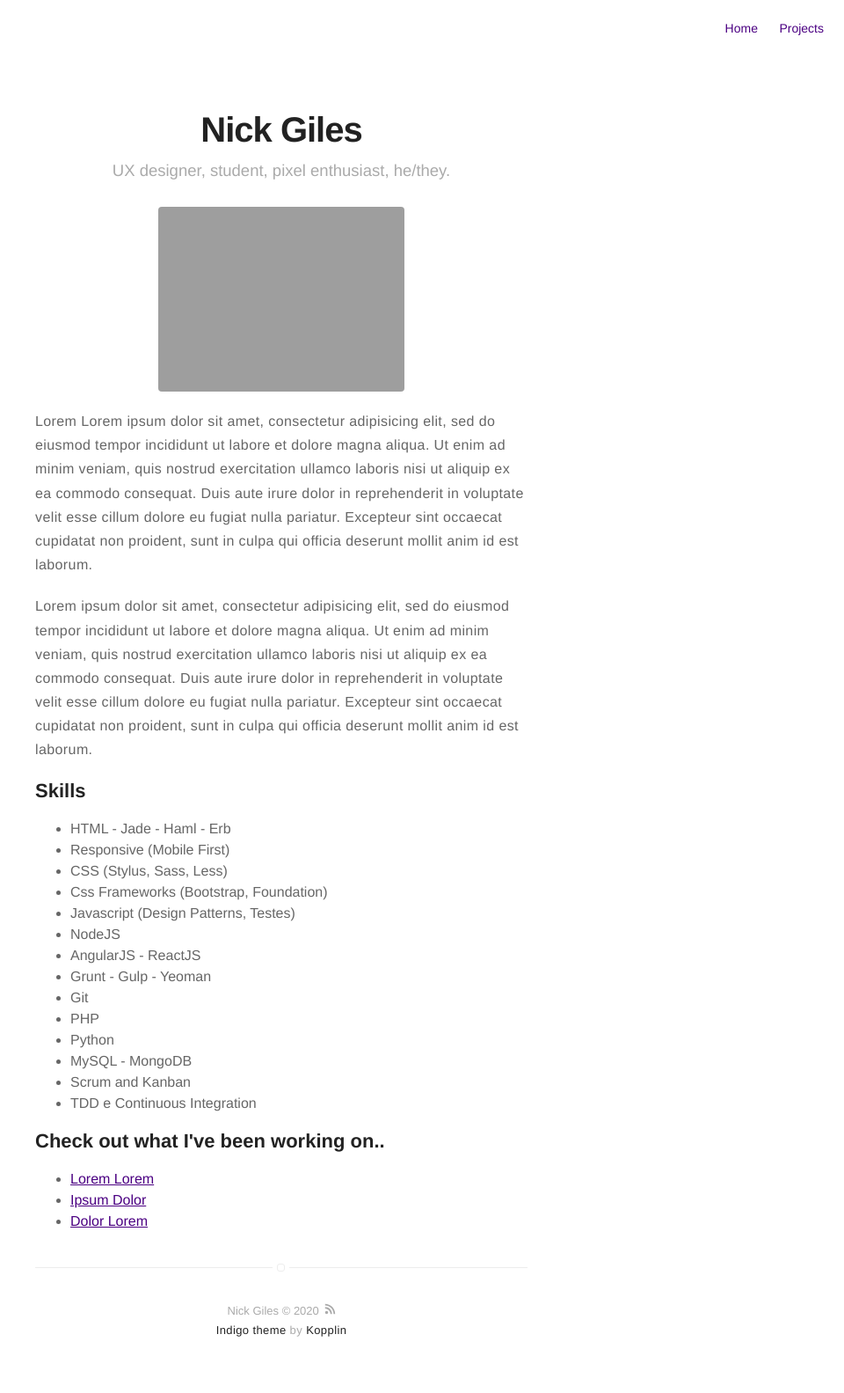
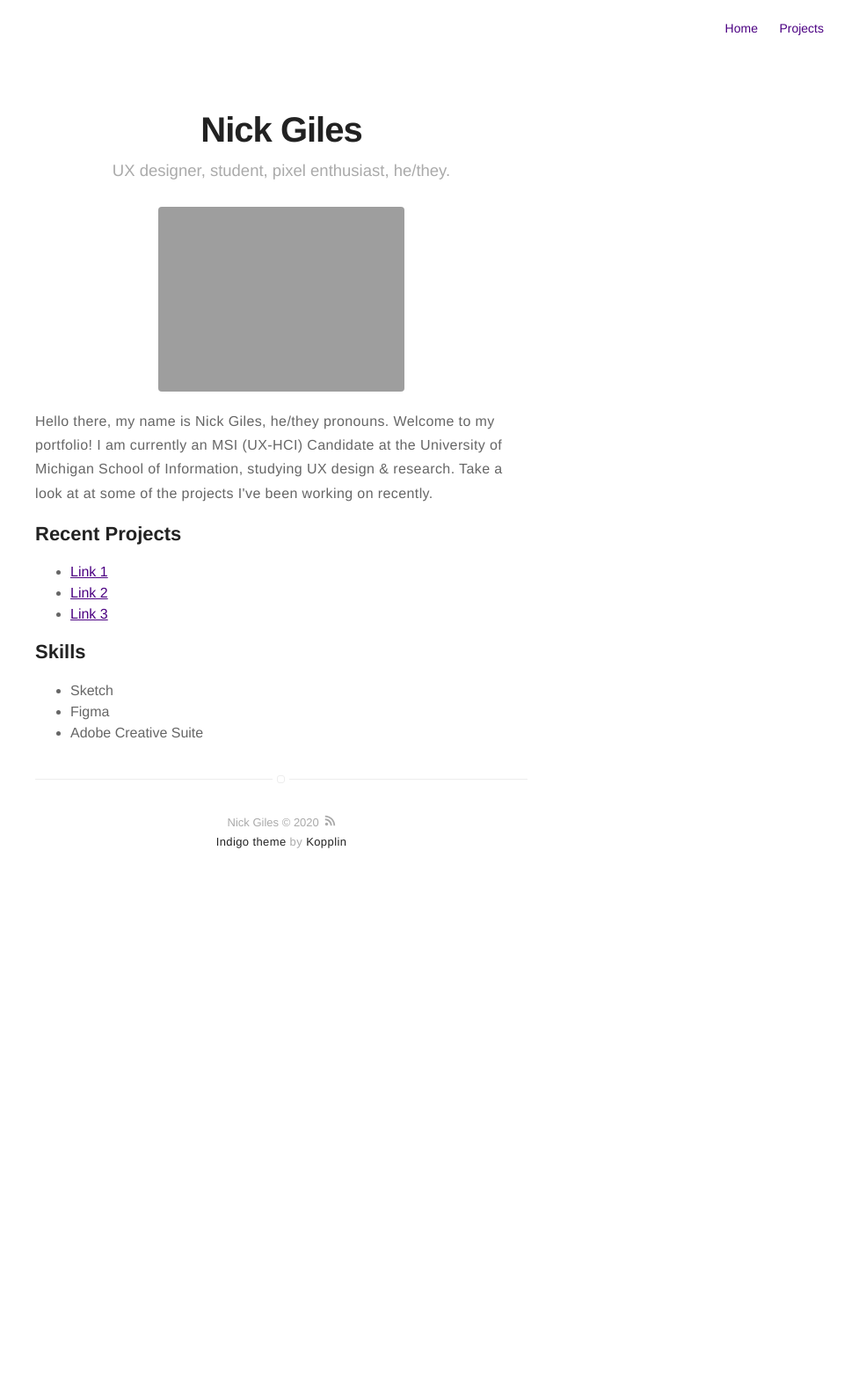
Before and after one commit to Nicholasdgiles/nicholasgiles.github.io, a Jekyll site: the page built from about.md, in a window 1280 px wide. Shown: the whole page at 88% size, without its empty margins (320-1280 px from the left). Built offline with Jekyll 4.4.1, drawn with Linux system fonts in a browser that asks for light colours; after the commit the page ends 1028 px from its top, so only the background shows below that.

Commit message:
Project & About page updates

```diff
--- a/_config.yml
+++ b/_config.yml
@@ -42,7 +42,6 @@ linkedin: nicholasdgiles
 # youtube: myyoutube
 # spotify: myspotify
 github: #mygithub
-  is_project_page: false
 # gitlab: mygitlab
 # lastfm: mylastfm
 # stackoverflow: 7044681/mystackoverflow
--- a/about.md
+++ b/about.md
@@ -9,43 +9,20 @@ layout: page
 
 <img src="http://nicholasgiles.com/assets/images/profile.jpg" alt="Profile Image">
 
-<p>Lorem Lorem ipsum dolor sit amet, consectetur adipisicing elit, sed do eiusmod
-tempor incididunt ut labore et dolore magna aliqua. Ut enim ad minim veniam,
-quis nostrud exercitation ullamco laboris nisi ut aliquip ex ea commodo
-consequat. Duis aute irure dolor in reprehenderit in voluptate velit esse
-cillum dolore eu fugiat nulla pariatur. Excepteur sint occaecat cupidatat non
-proident, sunt in culpa qui officia deserunt mollit anim id est laborum.</p>
+<p>Hello there, my name is Nick Giles, he/they pronouns. Welcome to my portfolio! I am currently an MSI (UX-HCI) Candidate at the University of Michigan School of Information, studying UX design & research. Take a look at at some of the projects I've been working on recently.</p>
 
-<p>Lorem ipsum dolor sit amet, consectetur adipisicing elit, sed do eiusmod
-tempor incididunt ut labore et dolore magna aliqua. Ut enim ad minim veniam,
-quis nostrud exercitation ullamco laboris nisi ut aliquip ex ea commodo
-consequat. Duis aute irure dolor in reprehenderit in voluptate velit esse
-cillum dolore eu fugiat nulla pariatur. Excepteur sint occaecat cupidatat non
-proident, sunt in culpa qui officia deserunt mollit anim id est laborum.</p>
+<h2>Recent Projects</h2>
+
+<ul>
+	<li><a href="https://github.com/">Link 1</a></li>
+	<li><a href="https://github.com/">Link 2</a></li>
+	<li><a href="https://github.com/">Link 3</a></li>
+</ul>
 
 <h2>Skills</h2>
 
 <ul class="skill-list">
-	<li>HTML - Jade - Haml - Erb</li>
-	<li>Responsive (Mobile First)</li>
-	<li>CSS (Stylus, Sass, Less)</li>
-	<li>Css Frameworks (Bootstrap, Foundation)</li>
-	<li>Javascript (Design Patterns, Testes)</li>
-	<li>NodeJS</li>
-	<li>AngularJS - ReactJS</li>
-	<li>Grunt - Gulp - Yeoman</li>
-	<li>Git</li>
-	<li>PHP</li>
-	<li>Python</li>
-	<li>MySQL - MongoDB</li>
-	<li>Scrum and Kanban</li>
-	<li>TDD e Continuous Integration</li>
+	<li>Sketch</li>
+	<li>Figma</li>
+	<li>Adobe Creative Suite</li>
 </ul>
-
-<h2>Check out what I've been working on..</h2>
-
-<ul>
-	<li><a href="https://github.com/">Lorem Lorem</a></li>
-	<li><a href="https://github.com/">Ipsum Dolor</a></li>
-	<li><a href="https://github.com/">Dolor Lorem</a></li>
-</ul>
```
Also changed, not shown: _posts/2015-05-23-transunion-hackathon.markdown (added, +31 -0 lines), _posts/2016-01-23-indigo-jekyll-theme.markdown (deleted, +0 -35 lines), assets/images/transunion1.png (added), assets/images/transunion2.jpg (added).
